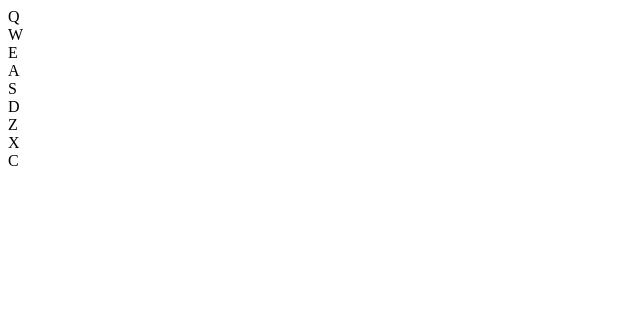
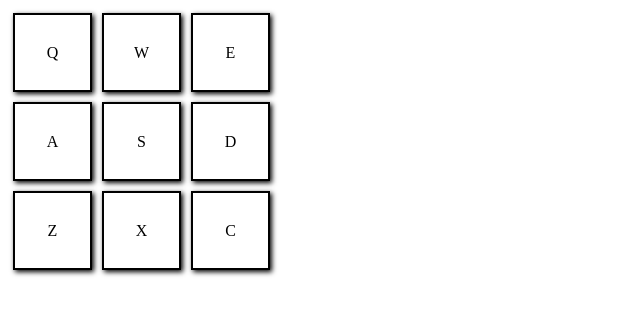
Before and after one commit to xDKey/Drum-Machine, a React (Create React App) app: page / in a window 1280 px wide. Shown: the top 314 px of the page, without its empty margins (0-640 px from the left). Built offline with nearby package versions, Linux system fonts and the light colour scheme.

Commit message:
added some styles

```diff
--- /dev/null
+++ b/src/DramMachine/DramMachine.css
@@ -0,0 +1,6 @@
+#display{
+    display: flex;
+    flex-flow: row wrap;
+
+    width: 300px;
+}
--- a/src/DramMachine/DramMachine.js
+++ b/src/DramMachine/DramMachine.js
@@ -1,6 +1,7 @@
 import { useEffect } from 'react'
 import {padList, keyList} from './padList'
 import DramPad from '../DramPad/DramPad'
+import './DramMachine.css'
 
 const DramMachine = () => {
     useEffect(() => {
@@ -10,11 +11,14 @@ const DramMachine = () => {
           })
     }, [])
 
+
     const playSound = ({ target, key }) => {
         const currentIdx = key ?
         '#' + key.toUpperCase():
         '#' + target.id.toUpperCase()
+
         const sound = document.querySelector(currentIdx)
+
         sound.play()
       }
 
--- /dev/null
+++ b/src/DramPad/DramPad.css
@@ -0,0 +1,19 @@
+.dram-pad{
+    display: flex;
+    justify-content: center;
+    align-items: center;
+
+
+    width: 75px;
+    height: 75px;
+
+    margin: 5px;
+
+    border: 2px solid black;
+    box-shadow: 2px 2px 5px;
+}
+
+.onpress{
+    background: chocolate;
+    transform: scale(0.9);
+}
--- a/src/DramPad/DramPad.js
+++ b/src/DramPad/DramPad.js
@@ -1,11 +1,25 @@
+import { useState, useEffect } from 'react'
+import './DramPad.css'
+
 const DramPad = ( { id, soundSrc, playSound } ) => {
+  const [className, setClassName] = useState('dram-pad')
+  const padKey = id.toUpperCase()
 
-    const padKey = id.toUpperCase()
-    return (
-      <div onClick={playSound} className='dram-pad' id={id}> {padKey}
-        <audio className='clip' id={padKey} src={soundSrc}></audio>
-      </div>
-    )
+  useEffect(() => {
+    setTimeout(() => setClassName('dram-pad'), 100)
+  }, [className])
+
+  const isPress = () => {
+    setClassName('dram-pad onpress')
+
   }
 
+
+  return (
+    <div onClick={playSound} className={className} id={id}> {padKey}
+      <audio className='clip' onPlay={isPress} id={padKey} src={soundSrc}></audio>
+    </div>
+  )
+}
+
 export default DramPad
```
